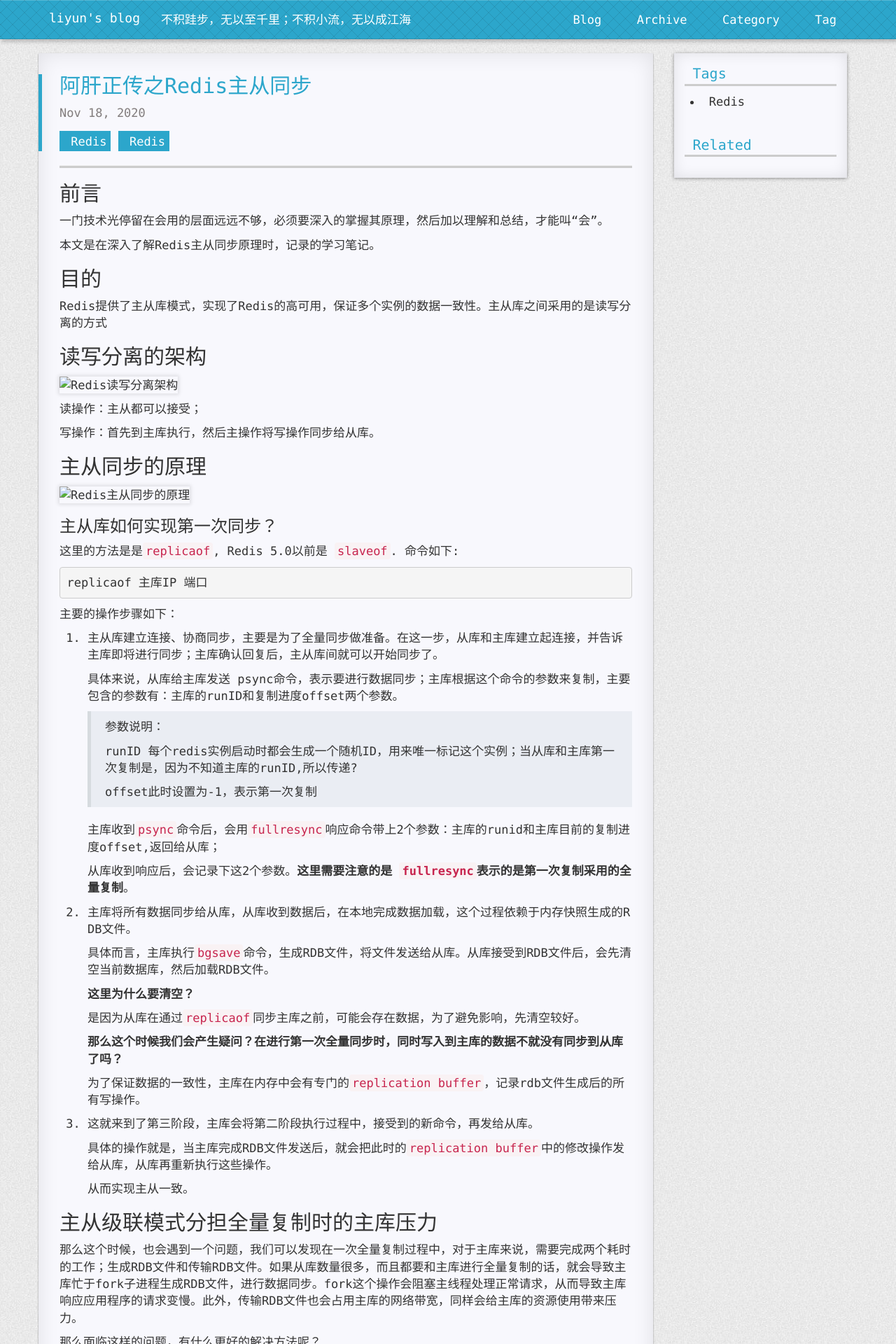
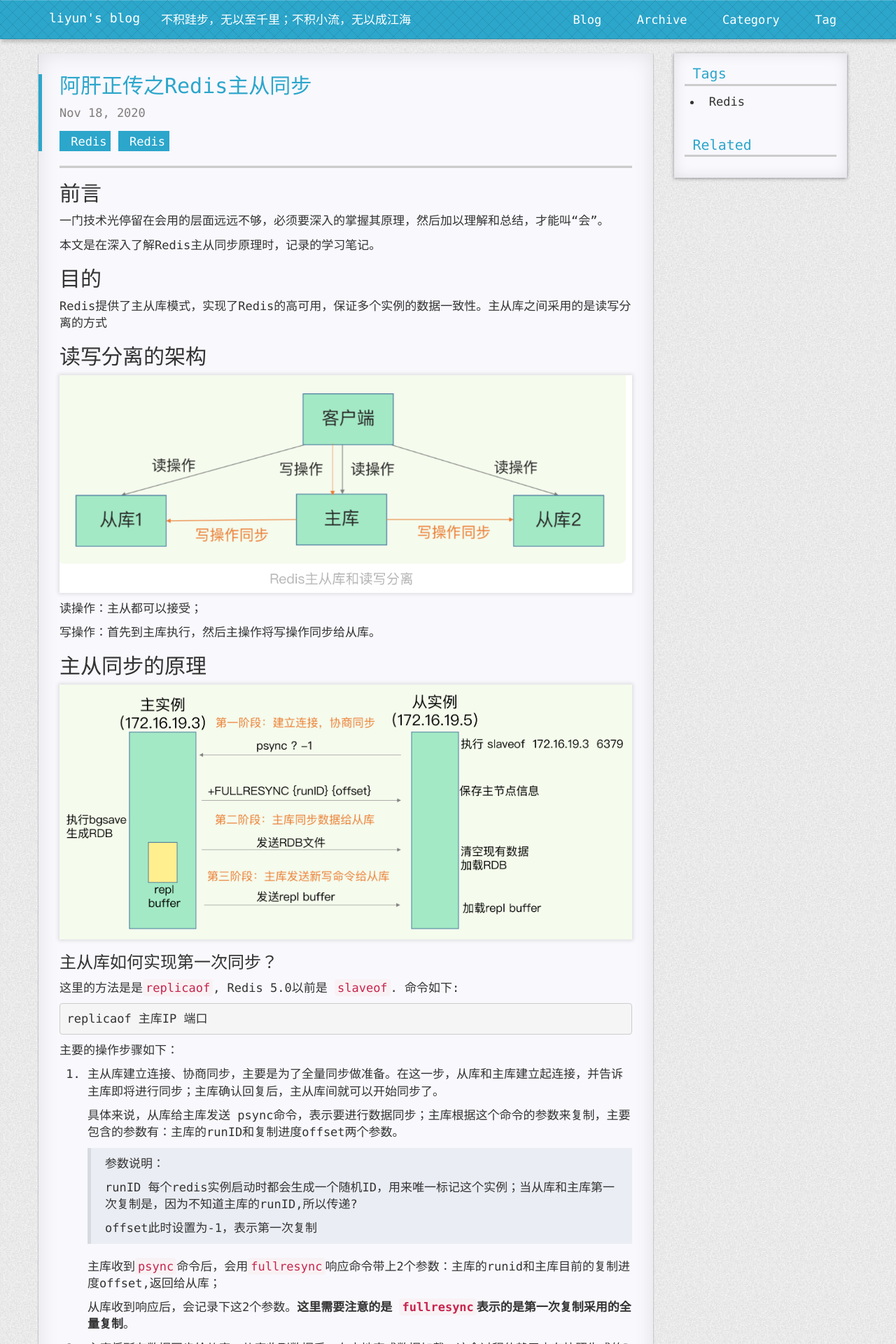
Before and after one commit to tsmliyun/tsmliyun.github.io, a Jekyll site: the page built from _posts/2020-11-18-阿肝正传之Redis主从同步.md, in a window 1280 px wide. Shown: the top 1920 px of the page at 70% size. Built offline with Jekyll 4.4.1, drawn with Linux system fonts in a browser that asks for light colours; nearby versions of some CDN libraries; library files that are not in the unit come from our copies; comment, search, counter and statistics services are not loaded; a style sheet for code colours, icons or effects is not loaded.

Commit message:
update for redis主从同步

```diff
--- a/_posts/2020-11-18-阿肝正传之Redis主从同步.md
+++ b/_posts/2020-11-18-阿肝正传之Redis主从同步.md
@@ -17,7 +17,7 @@
 
 ## 读写分离的架构
 
-![Redis读写分离架构](/Users/yunli/liyun.github.io/static/img/Redis读写分离架构.png)
+![Redis读写分离架构](https://tsmliyun.github.io/static/img/Redis读写分离架构.png)
 
 读操作：主从都可以接受；
 
@@ -25,7 +25,7 @@
 
 ## 主从同步的原理
 
-![Redis主从同步的原理](/Users/yunli/liyun.github.io/static/img/Redis主从同步的原理.jpg)
+![Redis主从同步的原理](https://tsmliyun.github.io/static/img/Redis主从同步的原理.jpg)
 
 ### 主从库如何实现第一次同步？
 
@@ -77,9 +77,7 @@
 
 “主-从-从”模式的产生，简单来说，就是当我们在部署Redis集群时，可以手动选一个从库（内部配置资源较高的），用于其他从库连接，建立主从关系。后续也会建立基于长连接的命令传播，可以避免频繁建立连接的开销。
 
-![Redis主从从模式](/Users/yunli/liyun.github.io/static/img/Redis主从从模式.jpg)
-
-
+![Redis主从从模式](https://tsmliyun.github.io/static/img/Redis主从从模式.jpg)
 
 ## 主从库网络断了怎么办？
 
@@ -101,7 +99,7 @@
 
 增量复制的整体流程如下：
 
-![Redis增量复制的流程图](/Users/yunli/liyun.github.io/static/img/Redis增量复制的流程图.jpg)
+![Redis增量复制的流程图](https://tsmliyun.github.io/static/img/Redis增量复制的流程图.jpg)
 
 这里需要注意的地方是，`repl_backlog_buffer`是一个环形缓冲区，所以在缓冲区写满之后，主库会继续写入，就会覆盖之前的操作记录。
 
```
Also changed, not shown: other parts of _posts/2020-11-18-阿肝正传之Redis主从同步.md (+1 -1 lines), static/img/Redis主从复制缓冲区.jpg (renamed from static/img/Redis 主从复制缓冲区.jpg).
